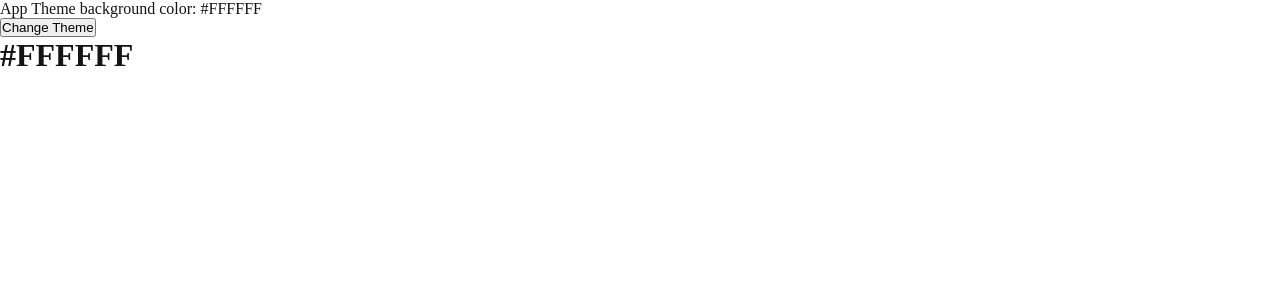
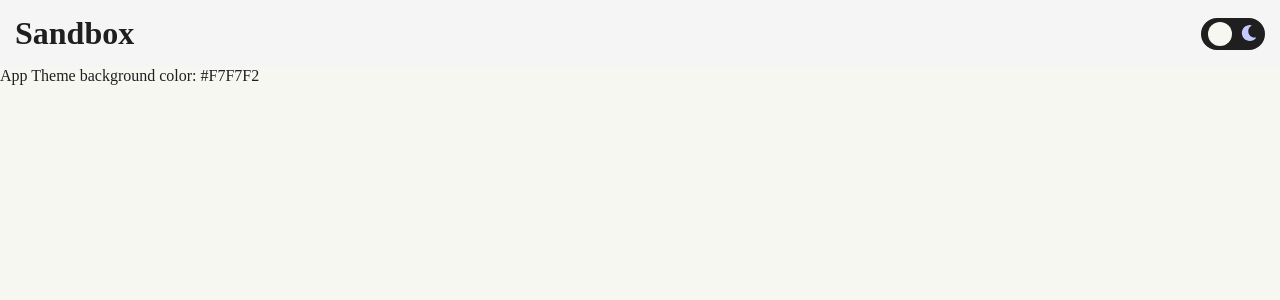
Before and after one commit to WondrousSquirrel/sandbox, a React app in the folder client/: page / in a window 1280 px wide. Shown: the top 300 px of the page. Built offline with nearby package versions, Linux system fonts and the light colour scheme; no server answers.

Commit message:
theme toggle switcher

```diff
--- a/client/package.json
+++ b/client/package.json
@@ -36,6 +36,9 @@
     "webpack-merge": "^5.4.0"
   },
   "dependencies": {
+    "@fortawesome/fontawesome-svg-core": "^1.2.32",
+    "@fortawesome/free-solid-svg-icons": "^5.15.1",
+    "@fortawesome/react-fontawesome": "^0.1.13",
     "react": "^17.0.1",
     "react-dom": "^17.0.1",
     "react-redux": "^7.2.2",
--- a/client/src/components/App.tsx
+++ b/client/src/components/App/index.tsx
@@ -1,25 +1,24 @@
 import React, { useContext, useState } from "react";
 import { Provider } from "react-redux";
-import store from "../store/store";
+import store from "../../store/store";
+import Header from "../Header";
 import ThemeContext, { ThemeProvider, themes } from "../theme";
 
 import "./style.scss";
-import Test from "./Test";
 
 const App = () => {
     const _theme = useContext(ThemeContext);
     const [theme, setTheme] = useState(_theme)
 
     const changeTheme = () => {
-        setTheme(theme === themes.light? themes.dark: themes.light)
+        setTheme(theme === themes.light ? themes.dark : themes.light)
     }
     return (
         <Provider store={store}>
             <ThemeProvider value={theme}>
-                <div className='app' style={{backgroundColor: theme.backgroundColor, color: theme.color}}>
+                <div className='app' style={{ backgroundColor: theme.backgroundColor, color: theme.color }}>
+                    <Header changeTheme={changeTheme}/>
                     <p>App Theme background color: {theme.backgroundColor}</p>
-                    <button onClick={changeTheme}>Change Theme</button>
-                    <Test />
                 </div>
             </ThemeProvider>
         </Provider>
--- a/client/src/components/style.scss
+++ b/client/src/components/App/style.scss
@@ -5,8 +5,10 @@
 
 html, body {
   height: 100%;
+  width: 100%;
 }
 
-body > #root > div {
+#root > div {
   height: 100vh;
+  min-height: 100vh
 }
--- /dev/null
+++ b/client/src/components/Header/header.scss
@@ -0,0 +1,6 @@
+.header {
+    display: flex;
+    justify-content: space-between;
+    align-items: center;
+    padding: 15px;
+}
--- /dev/null
+++ b/client/src/components/Header/index.tsx
@@ -0,0 +1,21 @@
+import React, { useContext } from 'react';
+import ThemeContext from '../theme';
+import ToggleSwitch from '../ToggleSwitch';
+
+import './header.scss'
+
+interface Header {
+    changeTheme: Function
+}
+
+const Header = (props: Header) => {
+    const theme = useContext(ThemeContext);
+
+    return <div className="header" style={{ backgroundColor: theme.secondColor }}>
+        <div><h1>Sandbox</h1></div>
+        <ToggleSwitch changeTheme={props.changeTheme} />
+    </div>
+
+};
+
+export default Header;
--- /dev/null
+++ b/client/src/components/ToggleSwitch/index.tsx
@@ -0,0 +1,28 @@
+import React, { useState } from 'react';
+import { faMoon, faSun } from '@fortawesome/free-solid-svg-icons';
+import { FontAwesomeIcon } from '@fortawesome/react-fontawesome';
+
+import './toggleSwitch.scss'
+
+interface ToogleSwitch {
+    changeTheme: Function
+}
+const ToggleSwitch = (props: ToogleSwitch) => {
+
+    const [checked, setChecked] = useState(false)
+    const onToggleSwitchChange = () => {
+        setChecked(!checked)
+        props.changeTheme()
+    }
+
+    return (
+        <div
+            onClick={onToggleSwitchChange}
+            className={checked ? 'toggle toggle--checked' : 'toggle'}>
+            <span className='toggle-on' ><FontAwesomeIcon icon={faSun}/></span>
+            <span className='toggle-off'><FontAwesomeIcon icon={faMoon}/></span>
+            <div className='toggle-slider'></div>
+        </div>
+    )
+}
+export default ToggleSwitch;
--- /dev/null
+++ b/client/src/components/ToggleSwitch/toggleSwitch.scss
@@ -0,0 +1,77 @@
+.toggle {
+  position: relative;
+  display: inline-block;
+  width: 4rem;
+  height: 2rem;
+  cursor: pointer;
+}
+
+.toggle-on {
+  color: #1F1F1F;
+  position: absolute;
+  left: 1rem;
+  top: 50%;
+  z-index: 1;
+  opacity: 0;
+  transform: 0.6s ease;
+  transform: translate(-50%, -50%);
+}
+
+.toggle-off {
+  color: #C2CAFF;
+  position: absolute;
+  right: 0.5rem;
+  top: 50%;
+  z-index: 1;
+  margin: 0;
+  transform: 0.6s ease;
+  transform: translateY(-50%);
+}
+
+.toggle-slider {
+  position: absolute;
+  top: 0;
+  left: 0;
+  right: 0;
+  bottom: 0;
+  background: #1F1F1F;
+  border-radius: 15rem;
+  border: 7px solid #1F1F1F;
+  transition: 1s ease;
+}
+
+.toggle-slider::before {
+  content: "";
+  width: 1.5rem;
+  height: 1.5rem;
+  margin: 0;
+  padding: 0;
+
+  position: absolute;
+  top: 50%;
+  left: 0;
+
+  transition: 0.6s;
+  background: #F7F7F2;
+  border-radius: 50%;
+  transform: translateY(-50%);
+}
+
+.toggle--checked .toggle-on {
+  opacity: 1;
+}
+
+.toggle--checked .toggle-off {
+  opacity: 0;
+}
+
+.toggle--checked .toggle-slider {
+  border: 7px solid #FFD5AD;
+  background: #FFD5AD;
+}
+
+.toggle--checked .toggle-slider::before {
+  background-color: #1F1F1F;
+  left: calc(100% - 1.5rem);
+  opacity: 1;
+}
--- a/client/src/theme.ts
+++ b/client/src/components/theme.ts
@@ -2,14 +2,14 @@ import { createContext } from 'react'
 
 export const themes = {
     dark: {
-        'backgroundColor': '#141414',
+        'backgroundColor': '#1F1F1F',
         'secondColor': '#0A0A0A',
-        'color': '#FFFFFF'
+        'color': '#F7F7F2'
     },
     light: {
-        'backgroundColor': '#FFFFFF',
+        'backgroundColor': '#F7F7F2',
         'secondColor': '#F5F5F5',
-        'color': '#141414'
+        'color': '#1F1F1F'
     }
 }
 
--- a/client/src/index.tsx
+++ b/client/src/index.tsx
@@ -2,7 +2,7 @@ import * as React from "react";
 import * as ReactDOM from "react-dom";
 import { BrowserRouter } from "react-router-dom";
 
-import App from "./components/App";
+import App from './components/App'
 
 ReactDOM.render(
     <BrowserRouter>
```
Also changed, not shown: client/src/components/App/Test.tsx (renamed from client/src/components/Test.tsx), 1 other file (tests, documents, lock files or other folders).
